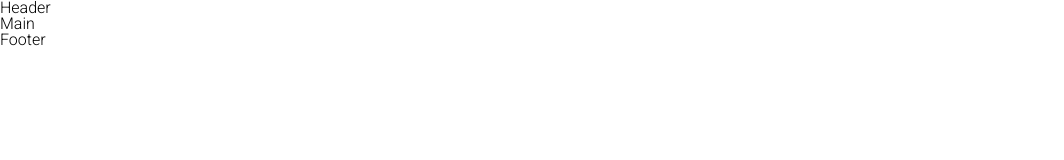
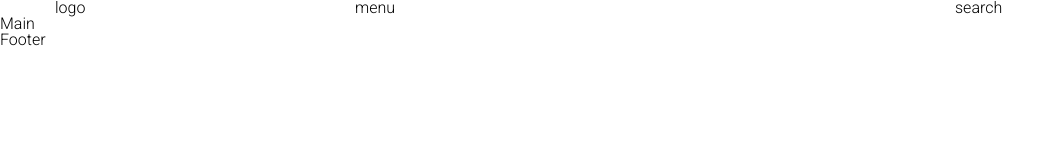
Before and after one commit to NastyaNechitailo/nastyanechitailo.github.io, a plain HTML site: page index.html in a window 1280 px wide. Shown: the whole page, without its empty margins (0-1064 px from the left). Drawn offline with Linux system fonts and the light colour scheme.

Commit message:
added menu in header

```diff
--- a/index.html
+++ b/index.html
@@ -9,7 +9,15 @@
     <link href="https://fonts.googleapis.com/css2?family=Roboto:wght@300;700&display=swap" rel="stylesheet">
 </head>
 <body>
-    <header class="header">Header</header>
+    <header class="header">
+        <div class="container">
+            <div class="row">
+                <div class="col-md-3">logo</div>
+                <div class="col-md-6">menu</div>
+                <div class="col-md-3">search</div>
+            </div>
+        </div>
+    </header>
     <main class="main">Main</main>
     <footer class="footer">Footer</footer>
 </body>
--- a/style.css
+++ b/style.css
@@ -4,3 +4,29 @@
 body {
     font-family: 'Roboto', sans-serif;
 }
+.container {
+    width: 1200px;
+    margin: 0 auto;
+    padding-left: 15px;
+    padding-right: 15px;
+}
+.row {
+    margin-left: -15px;
+    margin-right: -15px;
+}
+.row:after {
+    content: "";
+    display: block;
+    clear: both;
+}
+[class*=col-] {
+    float: left;
+    padding-left: 15px;
+    padding-right: 15px;
+}
+.col-md-3 {
+    width: 25%;
+}
+.col-md-6 {
+    width: 50%;
+}
```
